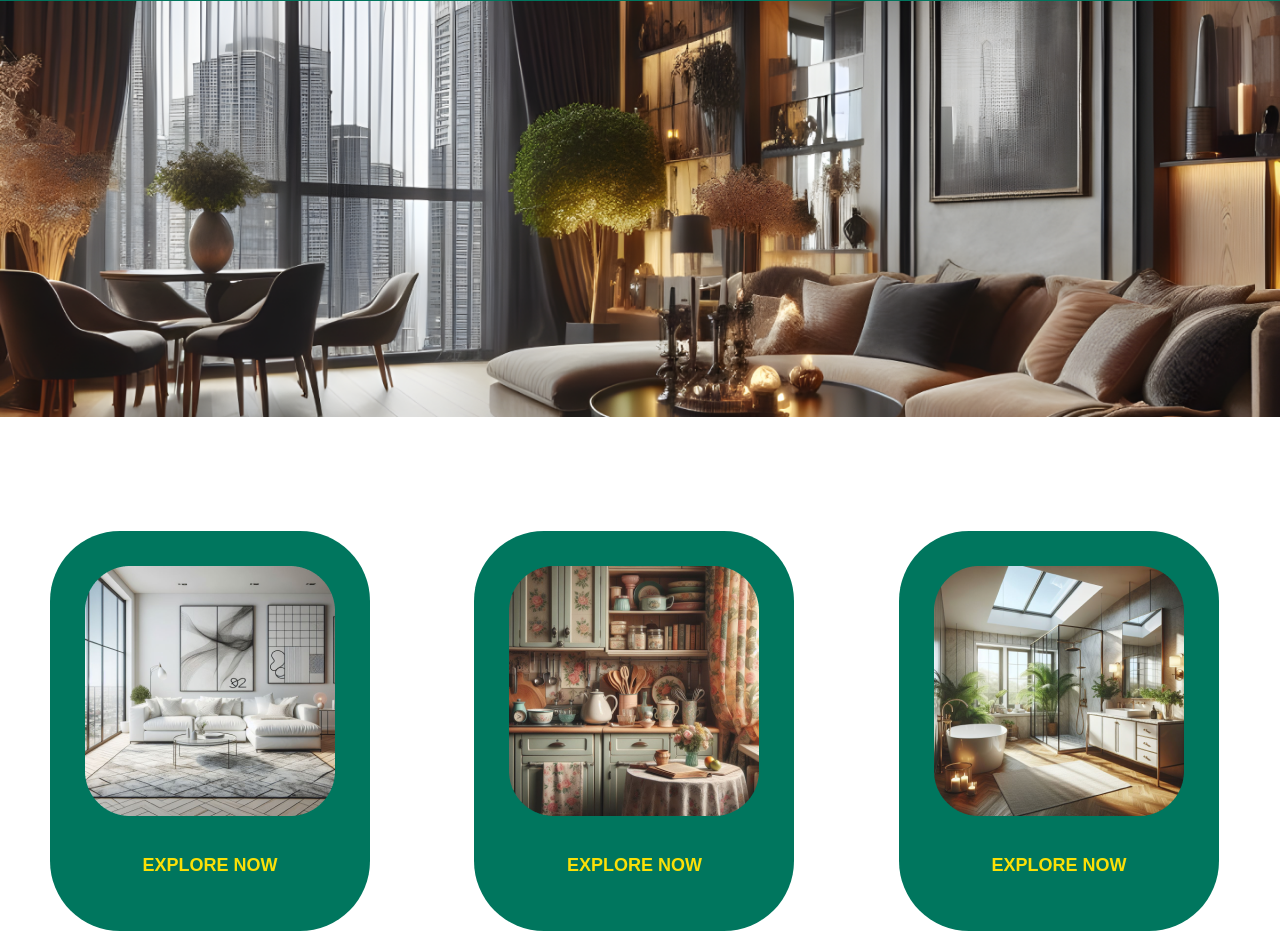
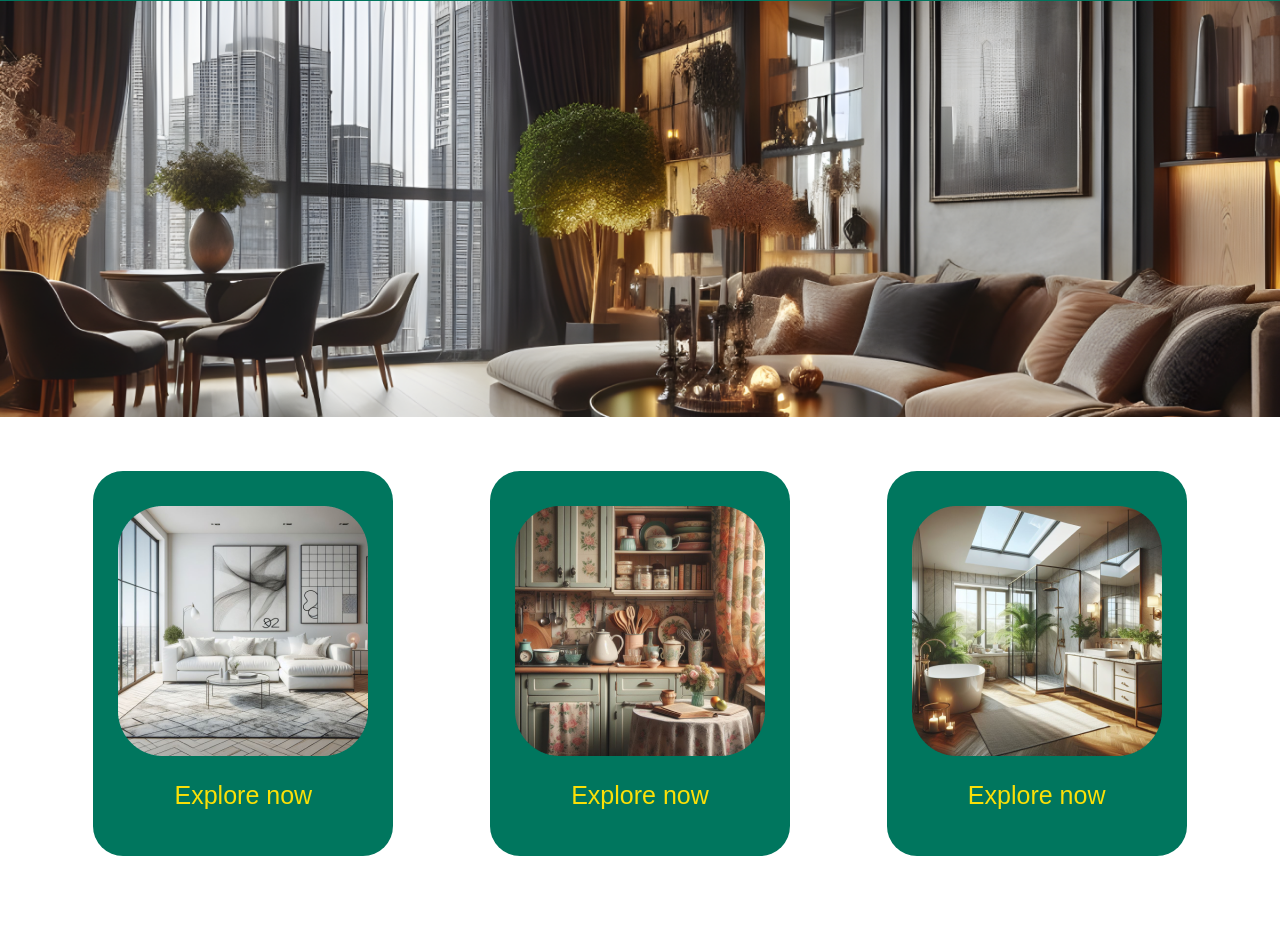
Before and after one commit to MATYAD/waUkol, a plain HTML site: page index.html in a window 1280 px wide. Shown: the part 181-1122 px from the top of the page. After the commit the page ends 1037 px from the top, so only its background shows below. Drawn offline with Linux system fonts and the light colour scheme.

Commit message:
final changes

```diff
--- a/index.html
+++ b/index.html
@@ -33,27 +33,31 @@
     <img class="mainImage" src="/res/MainPhoto.png" alt="roomPhoto">
 
     <div class="list">
-        <ul class="listUl">
-            <li class="boxList">
-                <div class="box">
-                    <img class="imageBox" src="/res/img1.png" alt="">
-                    <p class="textBox">Explore now</p>
-                </div>
-            </li>
-            <li class="boxList">
-                <div class="box">
-                    <img class="imageBox" src="/res/image2.png" alt="">
-                    <p class="textBox">Explore now</p>
-                </div>
-            </li>
-            <li class="boxList">
-                <div class="box">
-                    <img class="imageBox" src="/res/image3.png" alt="">
-                    <p class="textBox">Explore now</p>
-                </div>
+        <div class="box">
+            <div class="boxPhoto">
+                <img class="boxImage" src="res/img1.png" alt="">
+            </div>
+            <div class="boxText">
+                <p class="boxTextStyle">Explore now</p>
+            </div>
+        </div>
+        <div class="box">
+            <div class="boxPhoto">
+                <img class="boxImage" src="res/image2.png" alt="">
+            </div>
+            <div class="boxText">
+                <p class="boxTextStyle">Explore now</p>
 
-            </li>
-        </ul>
+            </div>
+        </div>
+        <div class="box">
+            <div class="boxPhoto">
+                <img class="boxImage" src="res/image3.png" alt="">
+            </div>
+            <div class="boxText">
+                <p class="boxTextStyle">Explore now</p>
+            </div>
+        </div>
     </div>
 
 
--- a/style.css
+++ b/style.css
@@ -100,46 +100,53 @@ body{
 }
 
 .list {
-    display: flex;
+    display: grid;
+    grid-template-columns: 1fr 1fr 1fr;
+    place-items: center;
+    column-gap: 50px;
+    row-gap: 30px;
+    margin-left: 70px;
+    margin-right: 70px;
+    margin-top: 50px;
 
 }
 
-.listUl {
+.box {
+    width: 300px;
+    background-color: var(--color2);
+    align-items: center;
+    justify-items: center;
+    border-radius: 30px;
+}
+.boxPhoto{
+    display: grid;
     width: 100%;
-    justify-content: space-between;
-}
-
-.boxList {
-    width: fit-content;
-
-    margin: 10px;
-    display: inline-block;
-    margin-left: 50px;
-    margin-right: 50px;
-  }
-
-.box {
-    background-color: var(--color2);
-    width: 320px;
-    height: 400px;
-    margin-top: 100px;
-    border-radius: 70px;
-
+    height: 300px;
+    margin-top: 10px;
+    align-items: center;
+    justify-content: center;
+    overflow: hidden;
 
 }
 
-.imageBox {
-    margin: 35px;
+.boxImage{
+    display: inline;
+
+    width: 100%;
+
 }
 
-.textBox {
-    color: var(--color1);
-    text-align: center;
-    text-transform: uppercase;
-    font-weight: bold;
-    font-size: large;
+.boxText{
+    width: 100%;
+    height: 75px;
 }
 
+.boxTextStyle{
+    color: var(--color1);
+    font-size: 25px;
+    text-align: center;
+
+}
 @media(max-width: 610px){
     .menu{
         flex-direction: column;
@@ -175,3 +182,20 @@ body{
         object-fit: cover;
     }
 }
+
+@media(max-width: 1130px){
+    .list {
+        display: grid;
+        grid-template-columns: 1fr 1fr;
+
+    }
+
+}
+
+@media(max-width: 777px){
+    .list {
+        display: grid;
+        grid-template-columns: 1fr;
+    }
+
+}
```
